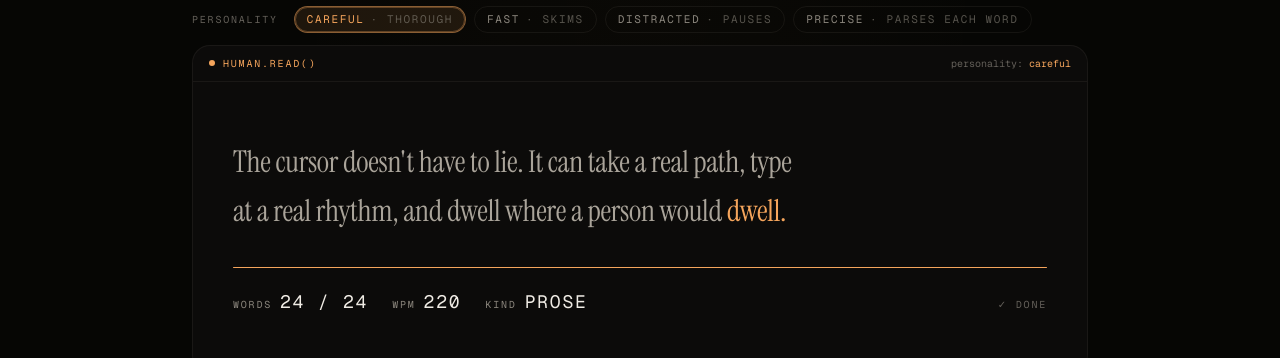
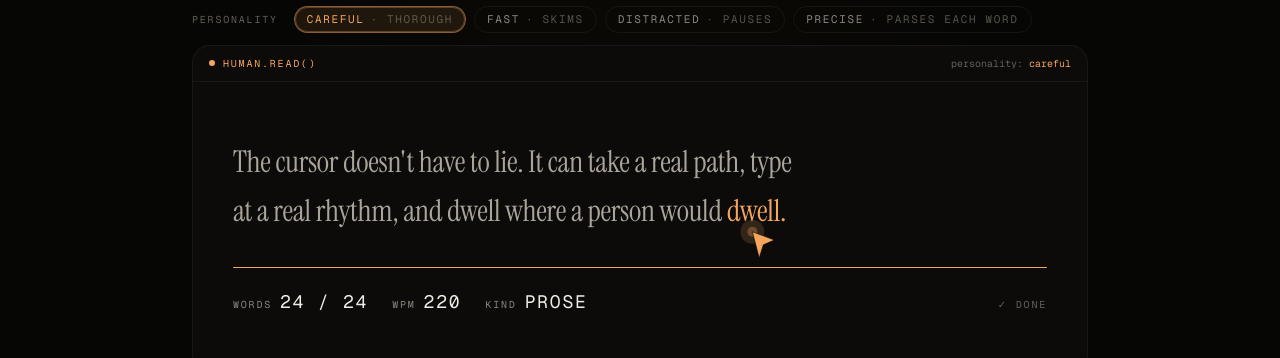
Before and after one commit to totigm/humanjs, a Next.js app in the folder apps/web/: page / in a window 1280 px wide. Shown: the part 4800-5158 px from the top of the page. Built offline with nearby package versions, Linux system fonts and the light colour scheme.

Commit message:
feat(web): word-following cursor in ReadingDemo

```diff
--- a/apps/web/components/motion/ReadingDemo.tsx
+++ b/apps/web/components/motion/ReadingDemo.tsx
@@ -7,10 +7,11 @@ import {
   resolvePersonality,
 } from '@humanjs/core';
 import { motion, useInView, useReducedMotion } from 'framer-motion';
-import { useEffect, useMemo, useRef, useState } from 'react';
+import { useCallback, useEffect, useLayoutEffect, useMemo, useRef, useState } from 'react';
 import { cn } from '../../lib/cn';
 import { IN_VIEW_MARGIN } from '../../lib/motion';
 import { DemoStatusBar } from './DemoStatusBar';
+import { HumanCursorIcon } from './HumanCursorIcon';
 
 /**
  * Phrase the demo "reads." Brand-direct passage that ties the three pillars
@@ -40,19 +41,22 @@ interface ReadingDemoProps {
 }
 
 /**
- * Landing-page reading demo. Drives the same `computeReadingDwellMs` from
- * `@humanjs/core` the library uses, then distributes the total dwell across
- * the passage's words proportional to character length — longer words get
- * more "focus time." Each word lights up amber as the reader's attention
- * moves through.
+ * Landing-page reading demo. Drives `@humanjs/core`'s `computeReadingDwellMs`
+ * to time word-by-word focus the same way the library paces a real
+ * `human.read()` dwell against a Page.
  *
- * Word-by-word focus is the landing-page substitute for the v1.1 in-library
- * `withMotion` cursor scan, which moves a real cursor through the bounding
- * box. The visual story is the same: "a real person paces through the text."
+ * Story: word X lights up amber → the cursor glides to sit just under word
+ * X → word X+1 takes over → cursor catches up. The amber word surfaces the
+ * *pace*; the trailing cursor surfaces the *motion* — the third pillar
+ * made visible alongside the cursor itself.
  */
 export function ReadingDemo({ personality, className }: ReadingDemoProps) {
   const shouldReduceMotion = useReducedMotion();
   const containerRef = useRef<HTMLDivElement | null>(null);
+  const passageRef = useRef<HTMLParagraphElement | null>(null);
+  const overlayRef = useRef<HTMLDivElement | null>(null);
+  /** One span ref per word — populated by the inline callback ref in render. */
+  const wordRefs = useRef<(HTMLSpanElement | null)[]>([]);
   const inView = useInView(containerRef, { margin: IN_VIEW_MARGIN });
 
   const profile = useMemo(() => resolvePersonality(personality), [personality]);
@@ -120,6 +124,54 @@ export function ReadingDemo({ personality, className }: ReadingDemoProps) {
     };
   }, [inView, shouldReduceMotion, words.length, perWordMs]);
 
+  /**
+   * Cursor target — `<p>`-relative pixel coords for where the HumanJS
+   * cursor's tip should sit. Anchored just below the active word so the
+   * cursor "underlines" each word as the reader's attention moves through.
+   */
+  const [cursorTarget, setCursorTarget] = useState<{ x: number; y: number } | null>(null);
+
+  /**
+   * Recompute the cursor target from the currently active word. Hoisted so
+   * a ResizeObserver can call it on layout shifts without re-creating the
+   * observer when activeIndex changes.
+   */
+  const updateCursorTarget = useCallback(() => {
+    if (activeIndex < 0) return;
+    const wordEl = wordRefs.current[activeIndex];
+    const overlayEl = overlayRef.current;
+    if (!wordEl || !overlayEl) return;
+    const wordRect = wordEl.getBoundingClientRect();
+    const overlayRect = overlayEl.getBoundingClientRect();
+    if (wordRect.width === 0 || wordRect.height === 0) return;
+    // Cursor's tip is at the SVG's (0,0). We want the tip just below the
+    // word's baseline, slightly left of center so the body of the cursor
+    // hangs naturally to the right.
+    setCursorTarget({
+      x: wordRect.left - overlayRect.left + wordRect.width / 2 - 4,
+      y: wordRect.bottom - overlayRect.top + 2,
+    });
+  }, [activeIndex]);
+
+  // useLayoutEffect so the cursor target updates synchronously after layout
+  // — avoids a one-frame lag between "word turns amber" and "cursor moves."
+  useLayoutEffect(() => {
+    updateCursorTarget();
+  }, [updateCursorTarget]);
+
+  // Re-measure on container resize and after fonts load. The display font
+  // shifts line breaks once it settles, which moves every word's rect.
+  useEffect(() => {
+    const overlayEl = overlayRef.current;
+    if (!overlayEl || typeof ResizeObserver === 'undefined') return;
+    const ro = new ResizeObserver(updateCursorTarget);
+    ro.observe(overlayEl);
+    if (document.fonts?.ready) {
+      document.fonts.ready.then(updateCursorTarget).catch(() => {});
+    }
+    return () => ro.disconnect();
+  }, [updateCursorTarget]);
+
   // Progress fraction for the bottom progress bar (sums per-word delays).
   const elapsedMs =
     activeIndex >= 0 ? perWordMs.slice(0, activeIndex + 1).reduce((sum, ms) => sum + ms, 0) : 0;
@@ -140,9 +192,16 @@ export function ReadingDemo({ personality, className }: ReadingDemoProps) {
       />
 
       <div className="px-6 py-10 md:px-10 md:py-14" aria-hidden>
-        <p className="text-balance font-display text-2xl leading-relaxed md:text-3xl">
+        <div ref={overlayRef} className="relative">
+          <p
+            ref={passageRef}
+            className="text-balance font-display text-2xl leading-relaxed md:text-3xl"
+          >
             {words.map((word, i) => (
               <span
+                ref={(el) => {
+                  wordRefs.current[i] = el;
+                }}
                 // biome-ignore lint/suspicious/noArrayIndexKey: stable index in a fixed-length passage
                 key={`${word}-${i}`}
                 className={cn(
@@ -155,6 +214,9 @@ export function ReadingDemo({ personality, className }: ReadingDemoProps) {
               </span>
             ))}
           </p>
+
+          {!shouldReduceMotion && cursorTarget && <FollowingCursor target={cursorTarget} />}
+        </div>
 
         <div className="mt-8 h-px overflow-hidden rounded-full bg-hairline">
           <motion.div
@@ -193,3 +255,30 @@ function Stat({ label, value }: { label: string; value: string }) {
     </span>
   );
 }
+
+/**
+ * HumanJS cursor that smoothly tracks the currently-active word. Spring
+ * physics give it the hand-like settle of a real cursor catching up — fast
+ * enough to feel attentive, soft enough to feel human, not robotic.
+ */
+function FollowingCursor({ target }: { target: { x: number; y: number } }) {
+  return (
+    <motion.div
+      className="pointer-events-none absolute left-0 top-0"
+      initial={{ x: target.x, y: target.y, opacity: 0 }}
+      animate={{ x: target.x, y: target.y, opacity: 1 }}
+      transition={{
+        x: { type: 'spring', stiffness: 240, damping: 26, mass: 0.55 },
+        y: { type: 'spring', stiffness: 240, damping: 26, mass: 0.55 },
+        opacity: { duration: 0.4 },
+      }}
+    >
+      <svg width="24" height="26" viewBox="0 0 24 26" style={{ overflow: 'visible' }} aria-hidden>
+        {/* Faint halo so the cursor reads against any background tone. */}
+        <circle cx="0" cy="0" r="12" fill="#f5a55c" opacity="0.16" />
+        <circle cx="0" cy="0" r="5" fill="#f5a55c" opacity="0.3" />
+        <HumanCursorIcon size={22} />
+      </svg>
+    </motion.div>
+  );
+}
```
Lines whose indentation alone changed are shown as unchanged.
